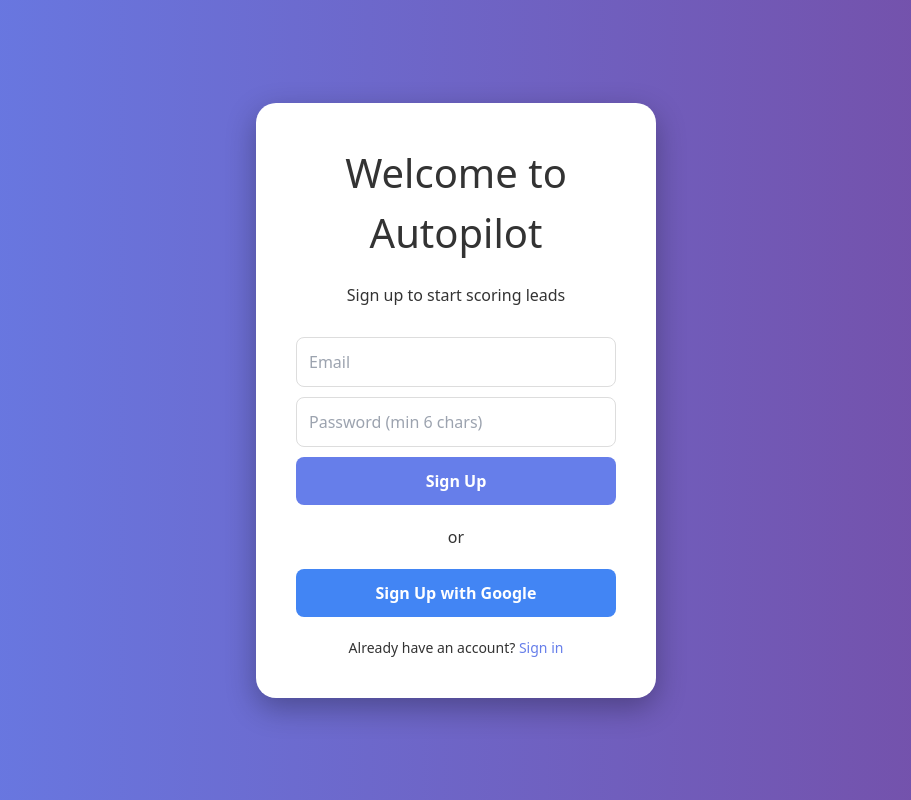
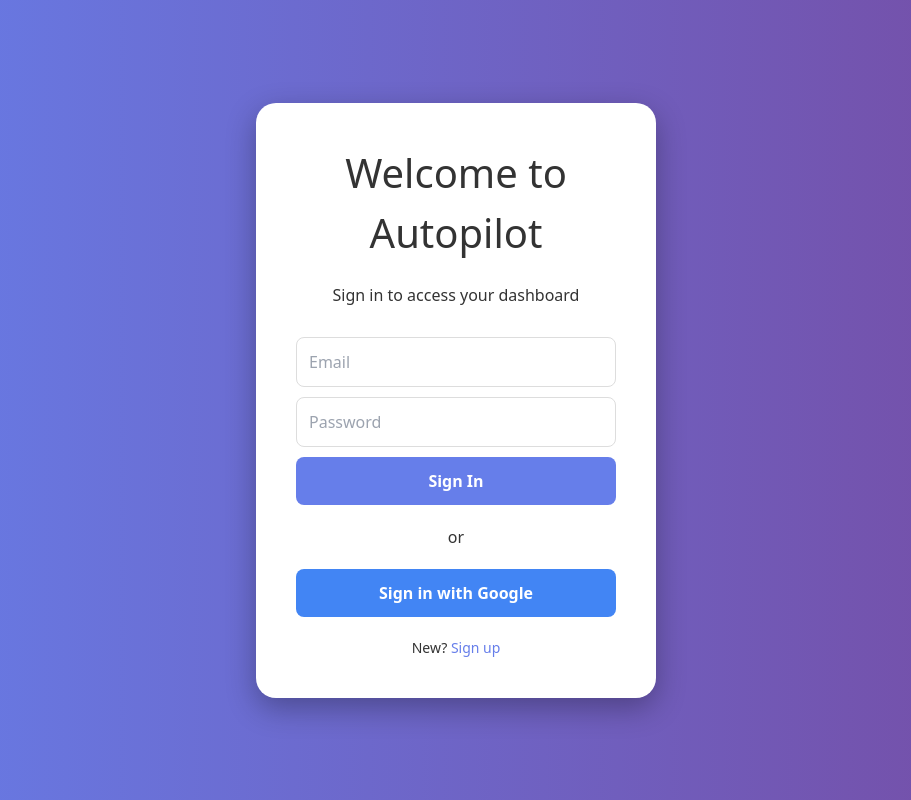
Before and after one commit to VidDazzleLLC/viddazzle, a Next.js app: page /login in a window 1280 px wide. Shown: the whole page, without its empty margins (184-1095 px from the left). Built offline with nearby package versions, Linux system fonts and the light colour scheme.

Commit message:
Add working login page with email/password and Google

```diff
--- /dev/null
+++ b/src/lib/firebase.js
@@ -0,0 +1,13 @@
+import { initializeApp } from 'firebase/app';
+import { getAuth, GoogleAuthProvider, signInWithEmailAndPassword } from 'firebase/auth';
+
+const firebaseConfig = {
+  apiKey: "YOUR_API_KEY",
+  authDomain: "YOUR_PROJECT.firebaseapp.com",
+  projectId: "YOUR_PROJECT_ID",
+  // ... other config from Firebase console
+};
+
+const app = initializeApp(firebaseConfig);
+export const auth = getAuth(app);
+export { GoogleAuthProvider, signInWithEmailAndPassword };
--- a/src/pages/login.jsx
+++ b/src/pages/login.jsx
@@ -1,4 +1,36 @@
+import { useState } from 'react';
+import { GoogleAuthProvider, signInWithPopup } from 'firebase/auth';
+import { auth } from '@/lib/firebase'; // Add this file in Step 4
+
 export default function Login() {
+  const [loading, setLoading] = useState(false);
+  const [email, setEmail] = useState('');
+  const [password, setPassword] = useState('');
+
+  const handleEmailLogin = async (e) => {
+    e.preventDefault();
+    setLoading(true);
+    try {
+      await signInWithEmailAndPassword(auth, email, password);
+      window.location.href = '/app';
+    } catch (error) {
+      alert('Login failed: ' + error.message);
+    }
+    setLoading(false);
+  };
+
+  const signInWithGoogle = async () => {
+    setLoading(true);
+    const provider = new GoogleAuthProvider();
+    try {
+      await signInWithPopup(auth, provider);
+      window.location.href = '/app';
+    } catch (error) {
+      alert('Google login failed: ' + error.message);
+    }
+    setLoading(false);
+  };
+
   return (
     <div style={{
       minHeight: '100vh',
@@ -22,14 +54,16 @@ export default function Login() {
           Welcome to Autopilot
         </h1>
         <p style={{ marginBottom: '30px' }}>
-          Sign up to start scoring leads
+          Sign in to access your dashboard
         </p>
 
-        {/* Email/Password Signup */}
-        <form style={{ marginBottom: '20px' }}>
+        {/* Email/Password Login */}
+        <form onSubmit={handleEmailLogin} style={{ marginBottom: '20px' }}>
           <input
             type="email"
             placeholder="Email"
+            value={email}
+            onChange={(e) => setEmail(e.target.value)}
             style={{
               width: '100%',
               padding: '12px',
@@ -38,10 +72,13 @@ export default function Login() {
               border: '1px solid #ddd',
               fontSize: '16px'
             }}
+            required
           />
           <input
             type="password"
-            placeholder="Password (min 6 chars)"
+            placeholder="Password"
+            value={password}
+            onChange={(e) => setPassword(e.target.value)}
             style={{
               width: '100%',
               padding: '12px',
@@ -49,8 +86,10 @@ export default function Login() {
               border: '1px solid #ddd',
               fontSize: '16px'
             }}
+            required
+            minLength="6"
           />
-          <button type="submit" style={{
+          <button type="submit" disabled={loading} style={{
             width: '100%',
             background: '#667eea',
             color: 'white',
@@ -61,14 +100,14 @@ export default function Login() {
             fontWeight: 'bold',
             marginTop: '10px'
           }}>
-            Sign Up
+          {loading ? 'Signing in...' : 'Sign In'}
           </button>
         </form>
 
         <p style={{ marginBottom: '20px' }}>or</p>
 
         {/* Google Auth */}
-        <button style={{
+        <button onClick={signInWithGoogle} disabled={loading} style={{
           width: '100%',
           background: '#4285f4',
           color: 'white',
@@ -78,11 +117,11 @@ export default function Login() {
           fontSize: '16px',
           fontWeight: 'bold'
         }}>
-          Sign Up with Google
+          {loading ? 'Loading...' : 'Sign in with Google'}
         </button>
 
         <p style={{ marginTop: '20px', fontSize: '14px' }}>
-          Already have an account? <a href="#" style={{ color: '#667eea' }}>Sign in</a>
+          New? <a href="#" style={{ color: '#667eea' }}>Sign up</a>
         </p>
       </div>
     </div>
```
